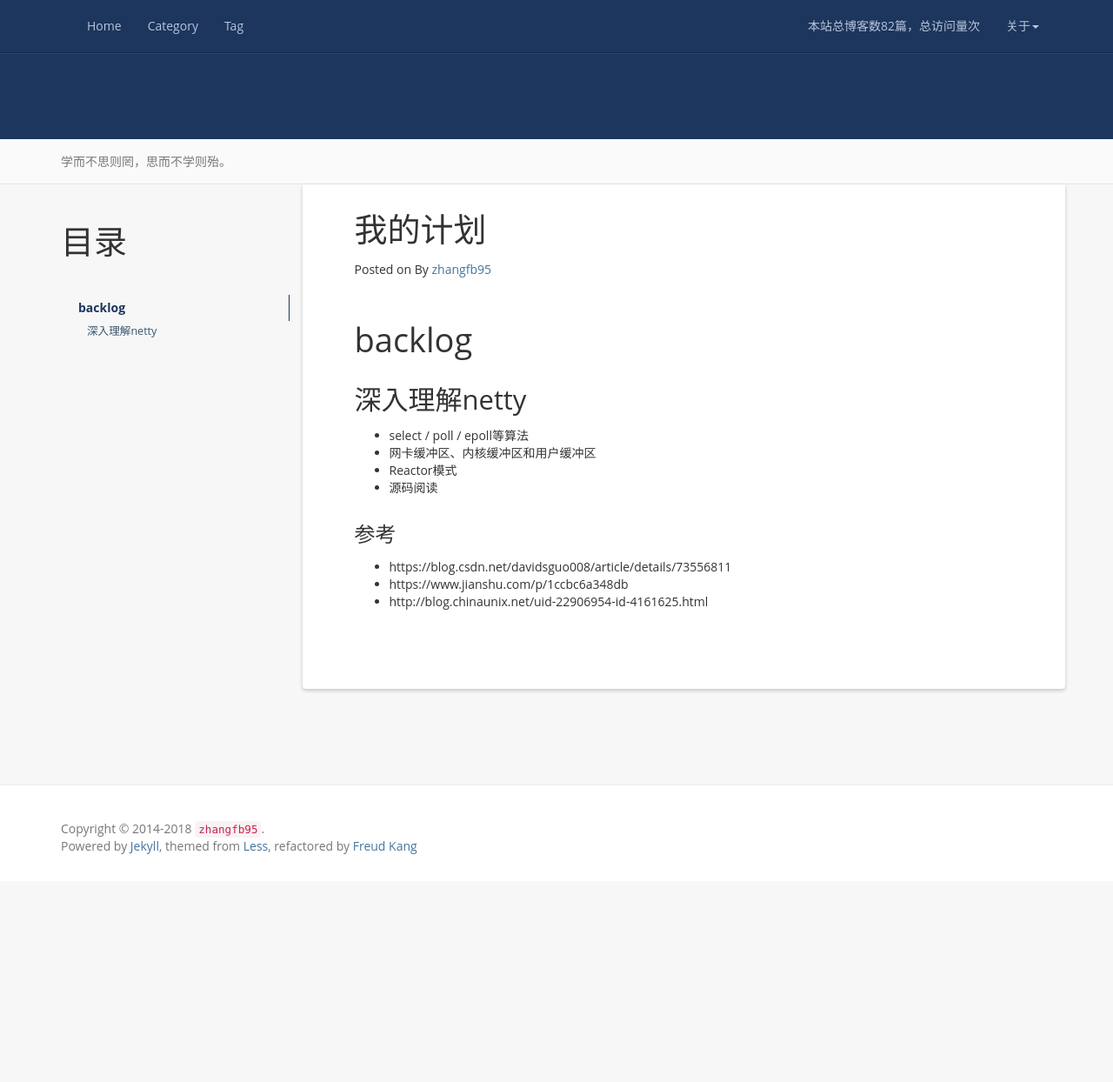
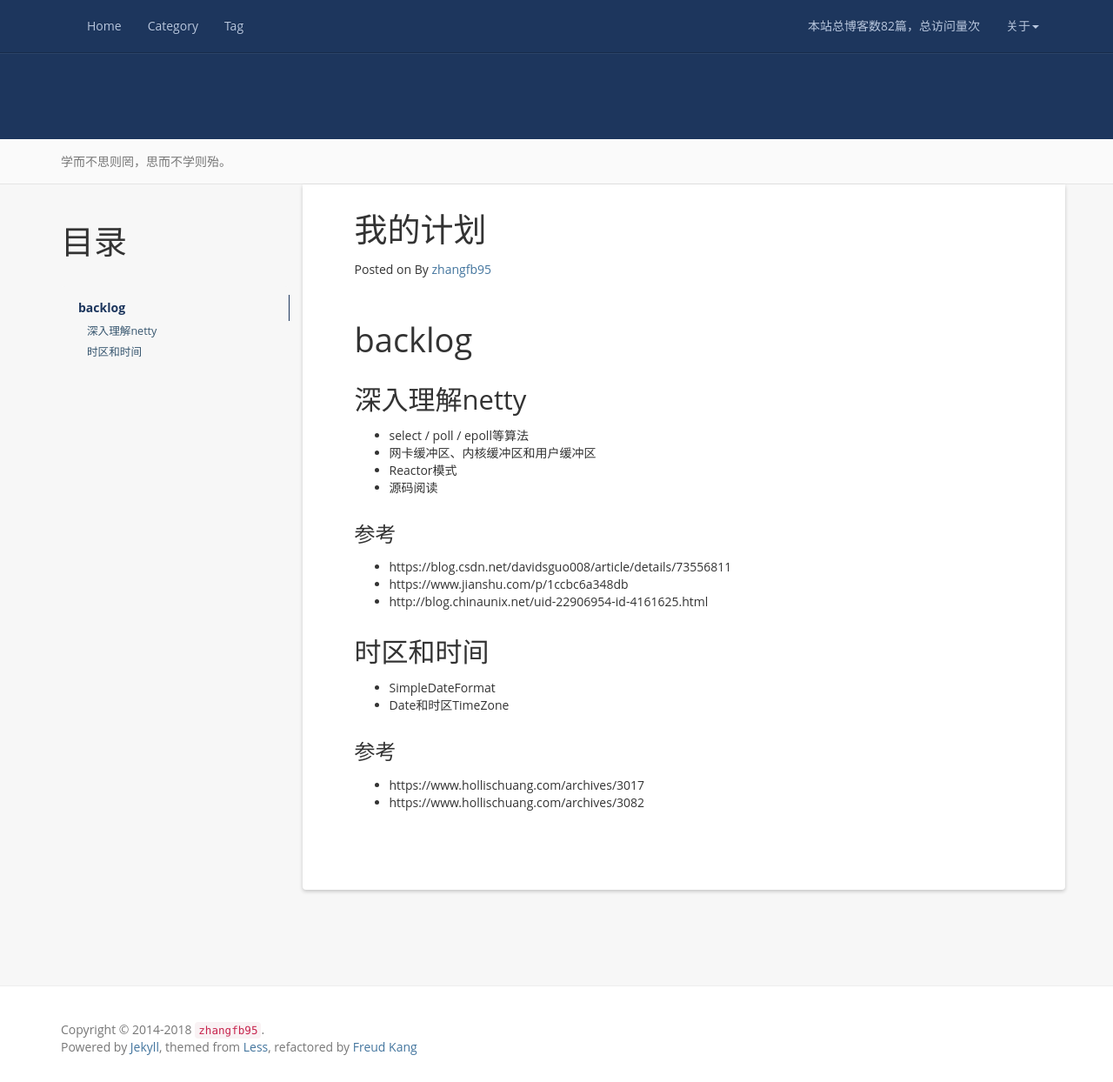
Before and after one commit to zhangfb95/zhangfb95.github.io.bak, a Jekyll site: the page built from plan.md, in a window 1280 px wide and 1244 px high. Shown: the whole window at 87% size. Built offline with Jekyll 4.4.1, drawn with Linux system fonts in a browser that asks for light colours; nearby versions of some CDN libraries; a script that is not in the unit is left out; comment, search, counter and statistics services are not loaded.

Commit message:
修改我的计划

```diff
--- a/plan.md
+++ b/plan.md
@@ -21,3 +21,13 @@ permalink: /plan/
 + https://blog.csdn.net/davidsguo008/article/details/73556811
 + https://www.jianshu.com/p/1ccbc6a348db
 + http://blog.chinaunix.net/uid-22906954-id-4161625.html
+
+## 时区和时间
+
++ SimpleDateFormat
++ Date和时区TimeZone
+
+### 参考
+
++ https://www.hollischuang.com/archives/3017
++ https://www.hollischuang.com/archives/3082
```
